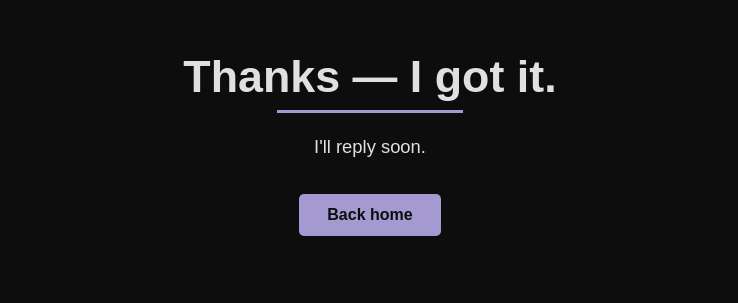
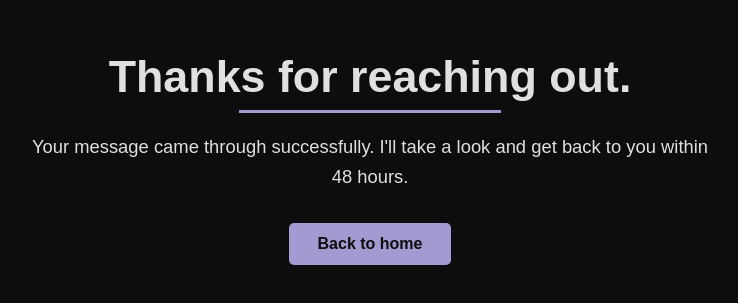
Before and after one commit to keanedwards1/keanedwards, a website: page html/thanks.html in a window 1280 px wide. Shown: the part 169-472 px from the top of the page, without its empty margins (270-1008 px from the left). Drawn offline with Linux system fonts and the light colour scheme.

Commit message:
updated thanks message

```diff
--- a/html/thanks.html
+++ b/html/thanks.html
@@ -3,15 +3,17 @@
 <head>
   <meta charset="UTF-8" />
   <meta name="viewport" content="width=device-width, initial-scale=1.0" />
-  <title>Thanks!</title>
+  <title>Thank you</title>
   <link rel="stylesheet" href="/styles.css" />
 </head>
 <body>
   <section class="content-section" style="padding-top: 120px;">
     <div class="container">
-      <h2 class="section-title">Thanks — I got it.</h2>
-      <p class="section-text">I&apos;ll reply soon.</p>
-      <a class="btn" href="/index.html">Back home</a>
+      <h2 class="section-title">Thanks for reaching out.</h2>
+      <p class="section-text">
+        Your message came through successfully. I&apos;ll take a look and get back to you within 48 hours.
+      </p>
+      <a class="btn" href="/index.html">Back to home</a>
     </div>
   </section>
 </body>
```
